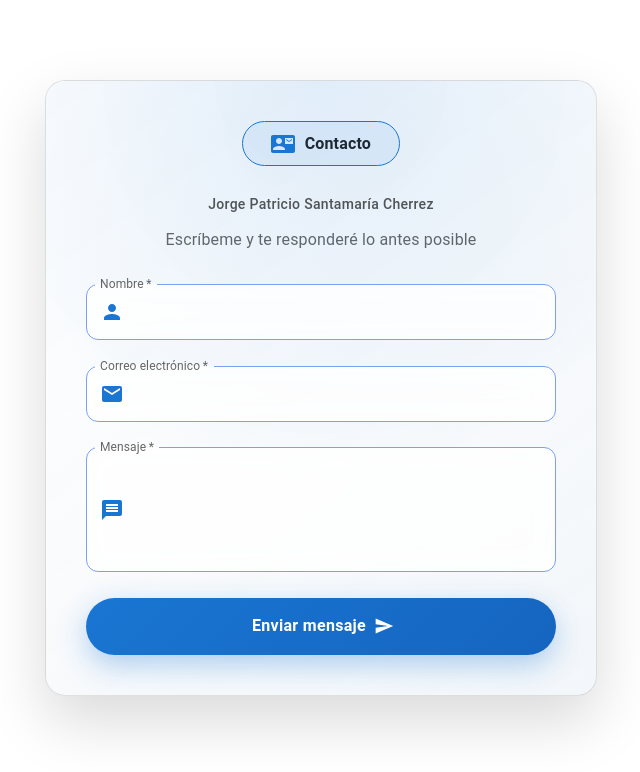
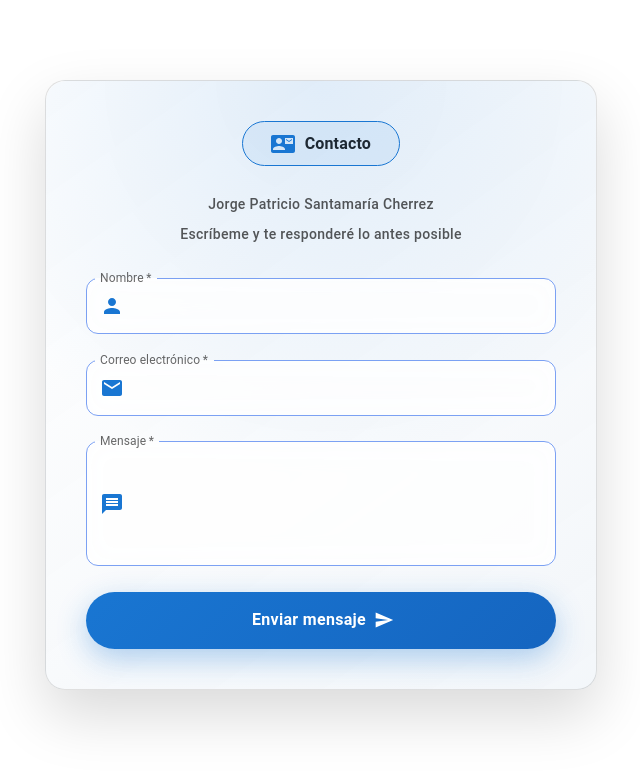
Before and after one commit to Patogol35/Contacto-emailjs, a React (Vite) app: page / in a window 1280 px wide. Shown: the top 772 px of the page, without its empty margins (319-959 px from the left). Built offline with nearby package versions, Linux system fonts and the light colour scheme.

Commit message:
Update ContactForm.jsx

```diff
--- a/src/components/ContactForm.jsx
+++ b/src/components/ContactForm.jsx
@@ -104,9 +104,18 @@ export default function ContactForm() {
               Jorge Patricio Santamaría Cherrez
             </Typography>
 
-            <Typography sx={headerText} mt={1.5}>
+            <Typography
+              variant="subtitle2"
+              sx={{
+                mt: 1,
+                fontWeight: 500,
+                opacity: 0.75,
+                letterSpacing: "0.3px",
+              }}
+            >
               Escríbeme y te responderé lo antes posible
             </Typography>
+
           </Box>
 
           {/* FORM */}
```
